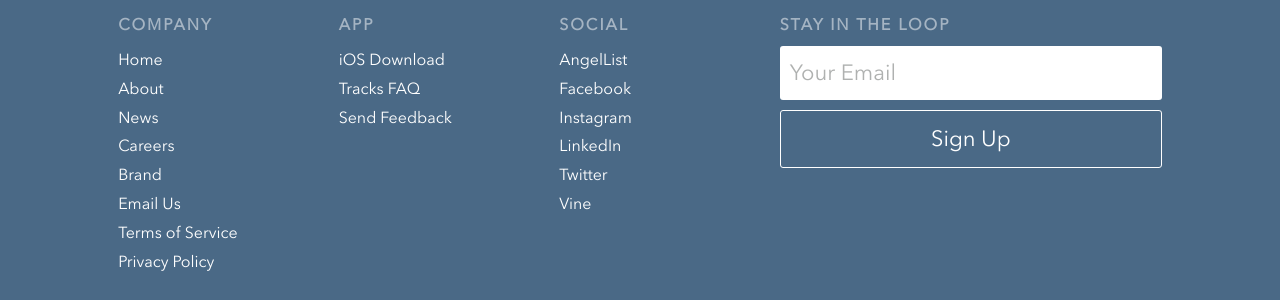
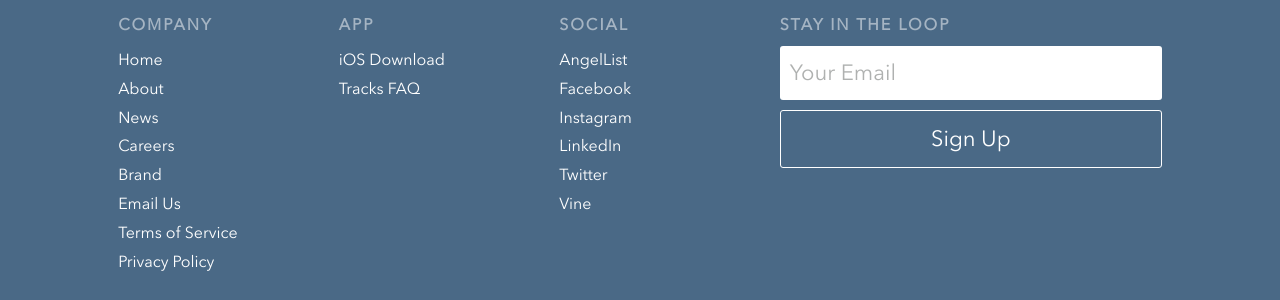
Before and after one commit to getontracks/getontracks.github.io, a Jekyll site: the page built from index.html, in a window 1280 px wide and 900 px high, scrolled down 3598 px. Shown: the part 431-731 px from the top of the window. Built offline with Jekyll 4.4.1, drawn with Linux system fonts in a browser that asks for light colours; comment, search, counter and statistics services are not loaded.

Commit message:
footer links

```diff
--- a/_includes/footer.html
+++ b/_includes/footer.html
@@ -17,9 +17,9 @@
           <div class="col-sm-5">
             <h4>App</h4>
             <p><a target="_blank" href="https://itunes.apple.com/app/apple-store/id991383515?pt=117131894&ct=WebsiteFooter&mt=8" class="p-link--white">iOS Download</a></p>
-            <p><a class="p-link--white" href="/faq/">Tracks FAQ</a></p>
-            <p><a class="p-link--white" href="/feedback/">Send Feedback</a></p>
-          </div>
+            <p><a class="p-link--white" href="/faq.html">Tracks FAQ</a></p>
+<!--             <p><a class="p-link--white" href="/feedback/">Send Feedback</a></p>
+ -->          </div>
           <div class="col-sm-5">
             <h4>Social</h4>
             <p><a href="http://angel.co/getontracks" class="p-link--white">AngelList</a></p>
```
Also changed, not shown: 10 other files.
